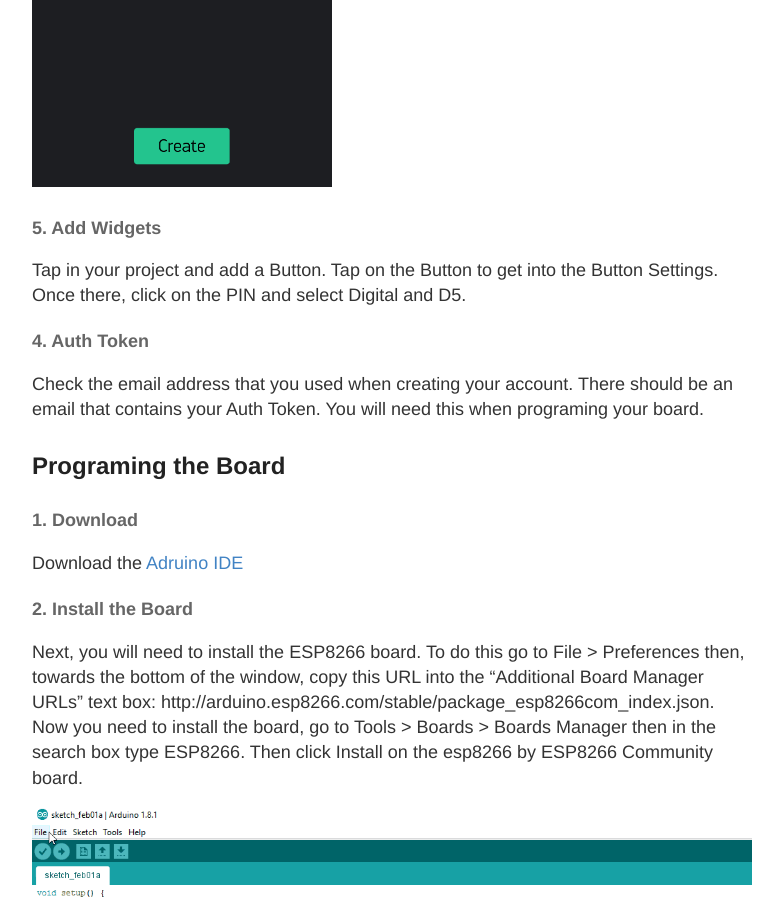
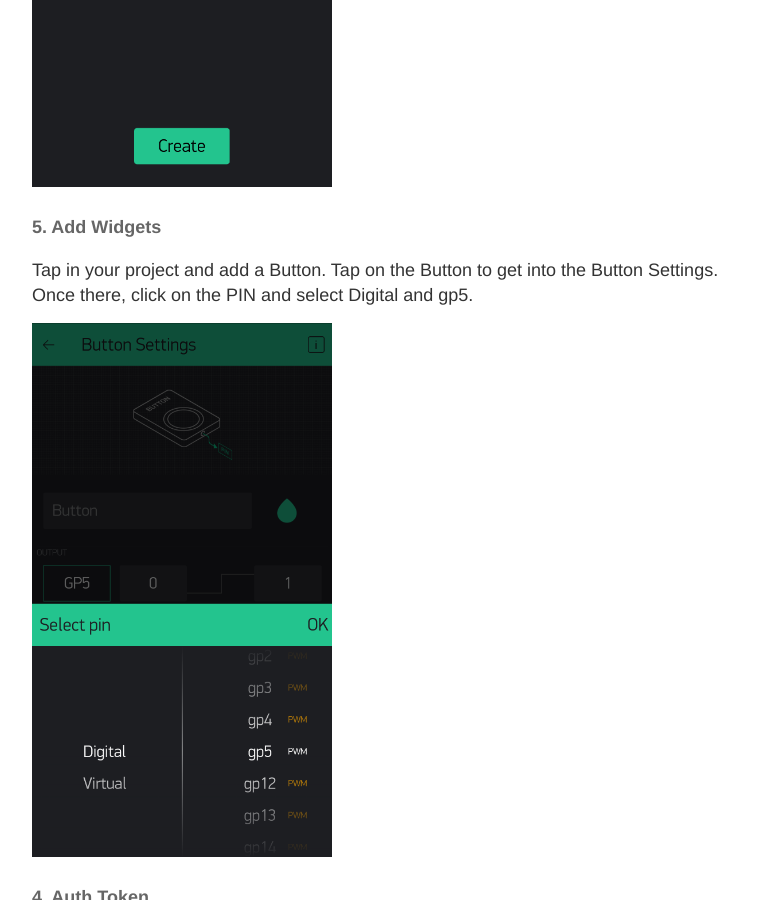
Before and after one commit to colatt/colatt.github.io, a Jekyll site: the page built from _posts/2018-1-2-Getting-Started-With-IoT.md, in a window 1280 px wide and 900 px high, scrolled down 2797 px. Shown: the whole window, without its empty margins (248-1031 px from the left). Built offline with Jekyll 4.4.1, drawn with Linux system fonts in a browser that asks for light colours.

Commit message:
additional screenshot and corrected code

```diff
--- a/_posts/2018-1-2-Getting-Started-With-IoT.md
+++ b/_posts/2018-1-2-Getting-Started-With-IoT.md
@@ -41,7 +41,9 @@ Type in Blink for the name of the project and select the ESP8266 for your device
 
 #### 5. Add Widgets
 
-Tap in your project and add a Button. Tap on the Button to get into the Button Settings. Once there, click on the PIN and select Digital and D5.
+Tap in your project and add a Button. Tap on the Button to get into the Button Settings. Once there, click on the PIN and select Digital and gp5.
+
+<img src="../images/20180102/Screenshot_Blynk_Create_Button.png" width="300" />
 
 #### 4. Auth Token
 
```
Also changed, not shown: other parts of _posts/2018-1-2-Getting-Started-With-IoT.md (+1 -1 lines), images/20180102/Screenshot_Blynk_Create_Button.png (added), images/20180102/Screenshot_Blynk_Create_Project.png.
